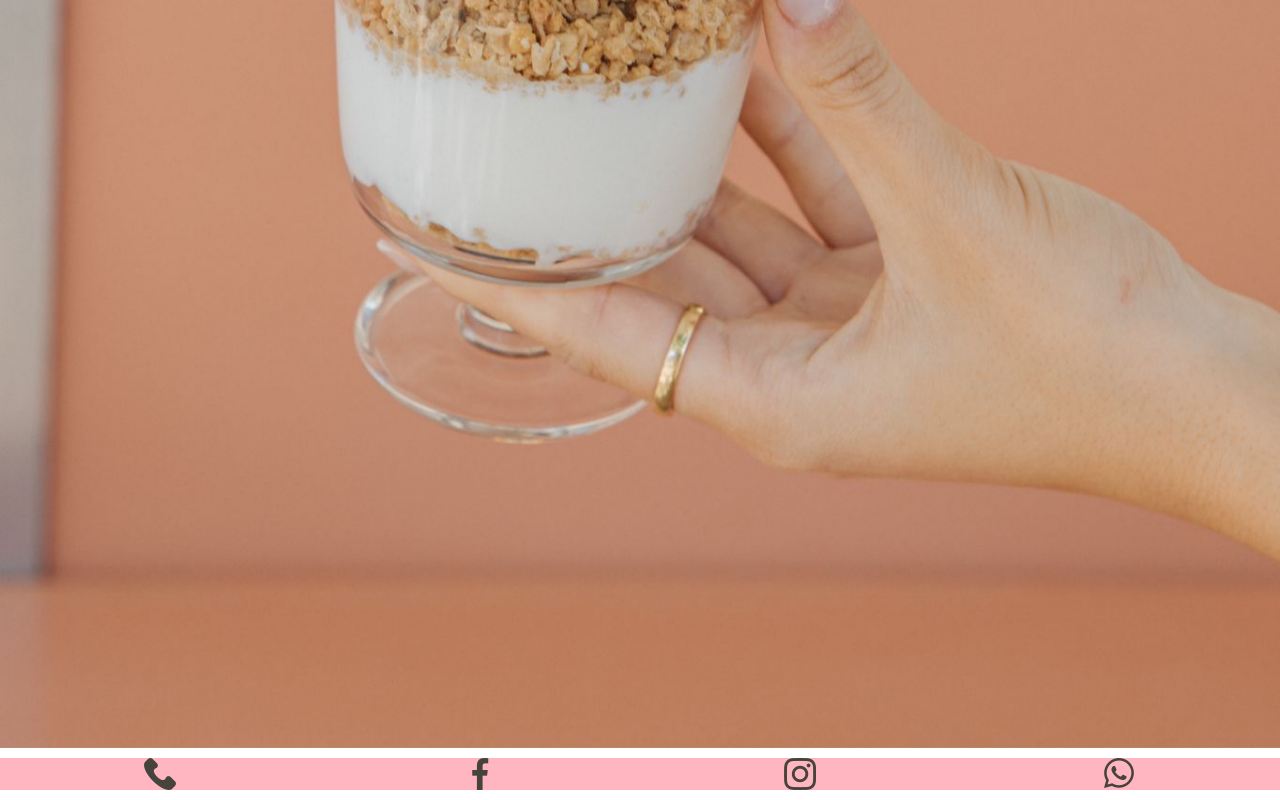
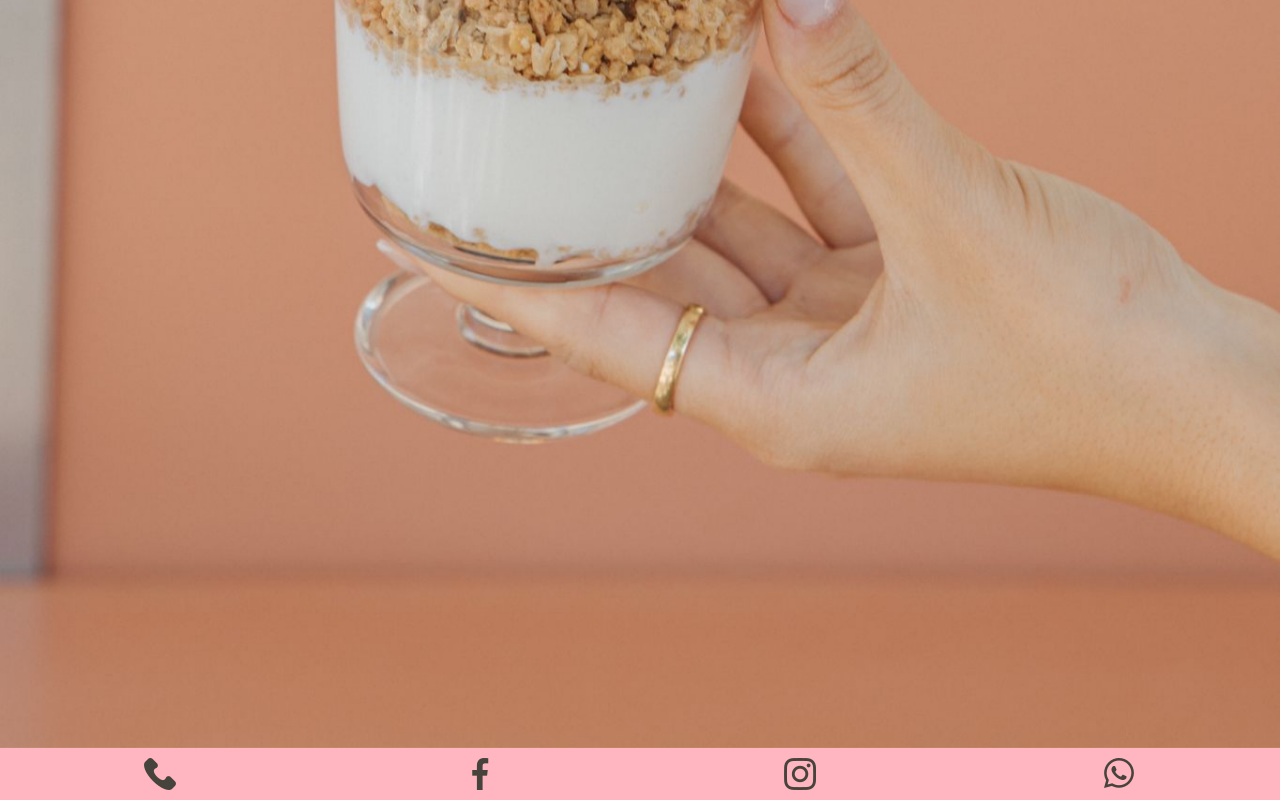
Before and after one commit to pinkiedinkie20/pinkiedinkie20.github.io, a plain HTML site: page index.html in a window 1280 px wide. Shown: the part 1240-2040 px from the top of the page. Drawn offline with nearby package versions, Linux system fonts and the light colour scheme.

Commit message:
footer fixed

```diff
--- a/style/style.css
+++ b/style/style.css
@@ -67,6 +67,7 @@ ul > li {
     width: 100%;
     background-color: #ffb6c1;
     text-align: center;
-    margin-bottom: 10px;
-    margin-top: 10px;
+    padding-bottom: 10px;
+    padding-top: 10px;
+
 }
```
